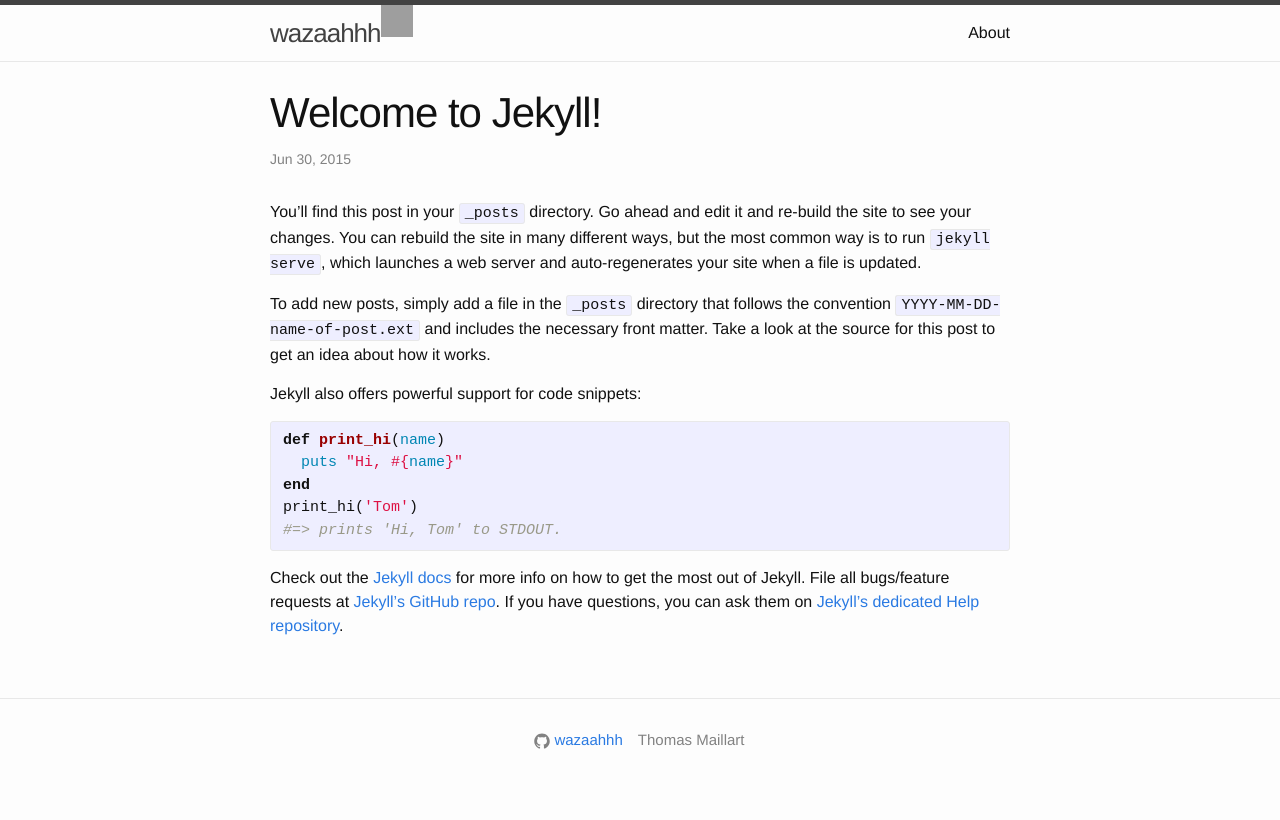
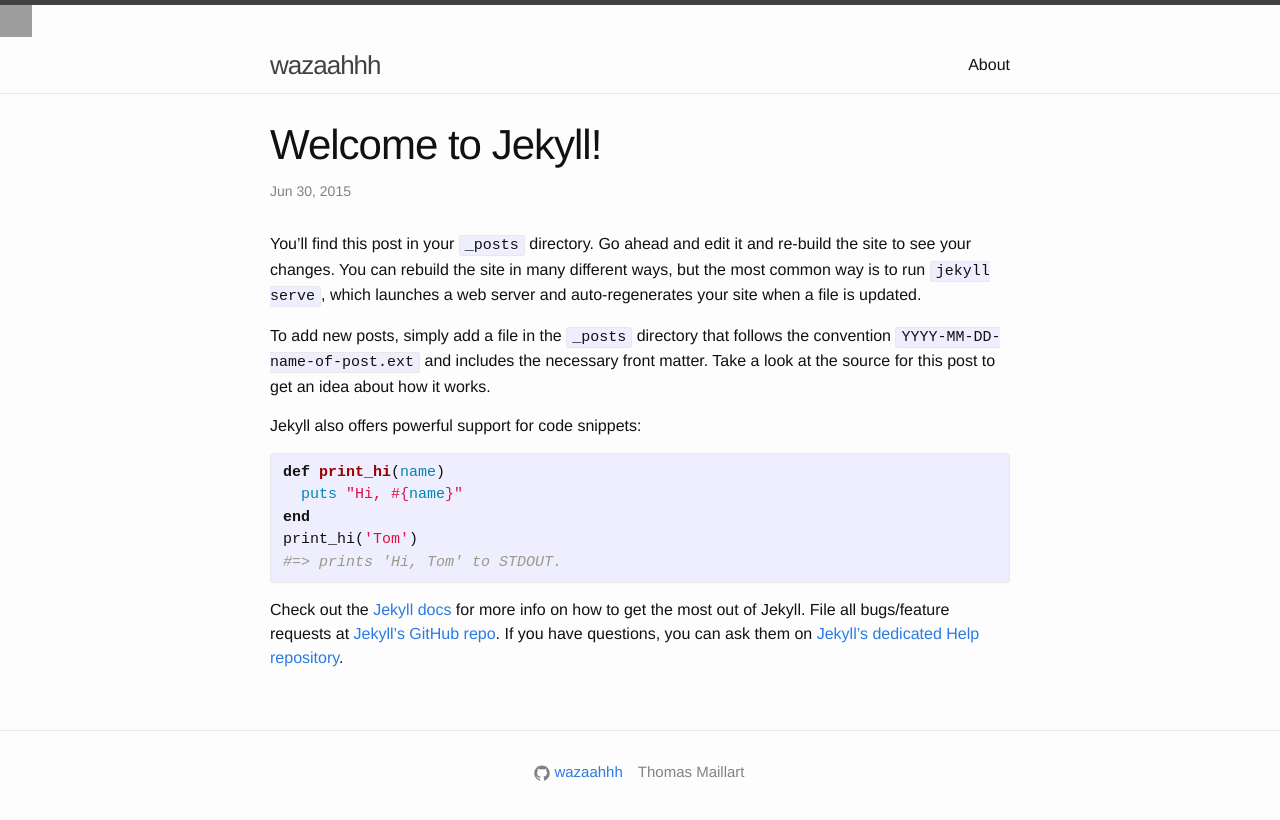
Before and after one commit to wazaahhh/wazaahhh.github.io, a Jekyll site: the page built from _posts/2015-06-30-welcome-to-jekyll.markdown, in a window 1280 px wide. Shown: the top 820 px of the page. Built offline with Jekyll 4.4.1, drawn with Linux system fonts in a browser that asks for light colours; grey boxes are pictures that could not be loaded.

Commit message:
Update header.html

```diff
--- a/_includes/header.html
+++ b/_includes/header.html
@@ -1,8 +1,9 @@
 <header class="site-header">
 
+  <img src="https://avatars3.githubusercontent.com/u/276506" ALT="my avatar" WIDTH=32 HEIGHT=32>
   <div class="wrapper">
 
-  <img src="https://avatars3.githubusercontent.com/u/276506" ALT="my avatar" WIDTH=32 HEIGHT=32>
+
 
     <a class="site-title" href="{{ site.baseurl }}/">{{ site.title }}</a>
 
```
